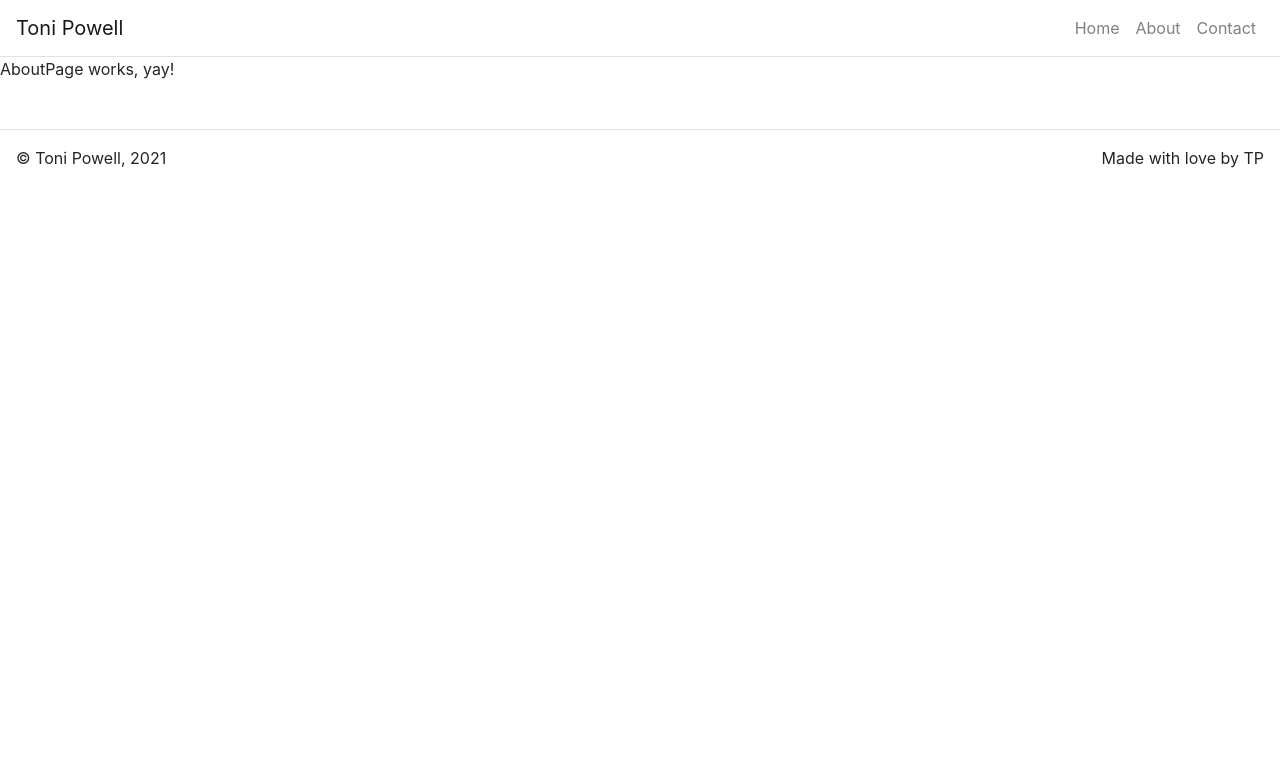
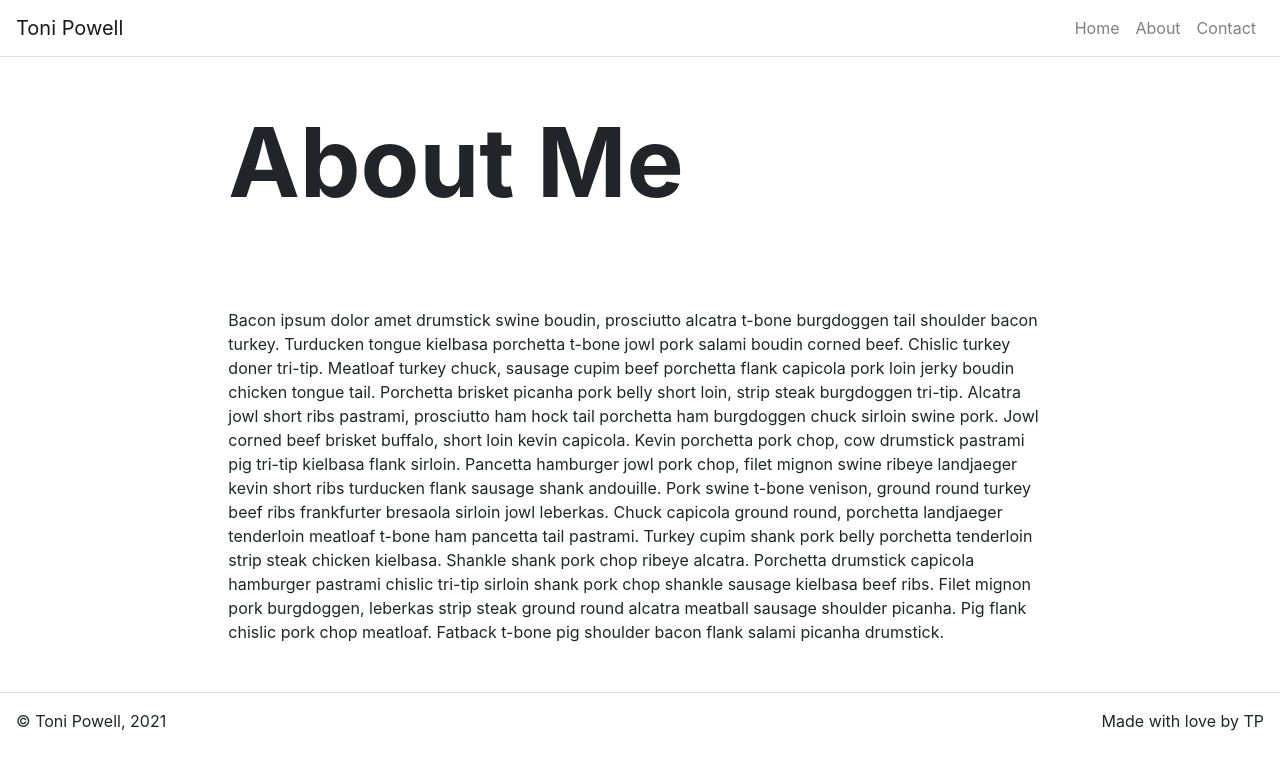
Before and after one commit to tonipow3ll/tonipow3ll.github.io, a React (Create React App) app in the folder portfolio/: page /about in a window 1280 px wide. Shown: the top 768 px of the page. Built offline with nearby package versions, Linux system fonts and the light colour scheme.

Commit message:
about page with bacon info

```diff
--- a/portfolio/package.json
+++ b/portfolio/package.json
@@ -6,6 +6,7 @@
     "@testing-library/jest-dom": "^5.11.10",
     "@testing-library/react": "^11.2.6",
     "@testing-library/user-event": "^12.8.3",
+    "axios": "^0.21.1",
     "bootstrap": "^4.6.0",
     "react": "^17.0.2",
     "react-bootstrap": "^1.5.2",
--- /dev/null
+++ b/portfolio/src/components/Content.js
@@ -0,0 +1,19 @@
+import React from 'react';
+import Container from 'react-bootstrap/Container'
+import Row from 'react-bootstrap/Row'
+import Col from 'react-bootstrap/Col'
+
+function Content(props) {
+
+    return (
+        <Container fluid={true}>
+            <Row className="justify-content-center">
+                <Col md={8}>
+                    {props.children}
+                </Col>
+            </Row>
+        </Container>
+    );
+}
+
+export default Content
--- a/portfolio/src/pages/AboutPage.js
+++ b/portfolio/src/pages/AboutPage.js
@@ -1,9 +1,20 @@
 import React from 'react';
+import Content from '../components/Content';
+import Hero from '../components/Hero'
 
 function AboutPage(props) {
 
     return(
-        <p>AboutPage works, yay!</p>
+       <div>
+           <Hero title={props.title} />
+           <Content>
+           Bacon ipsum dolor amet drumstick swine boudin, prosciutto alcatra t-bone burgdoggen tail shoulder bacon turkey. Turducken tongue kielbasa porchetta t-bone jowl pork salami boudin corned beef. Chislic turkey doner tri-tip. Meatloaf turkey chuck, sausage cupim beef porchetta flank capicola pork loin jerky boudin chicken tongue tail. Porchetta brisket picanha pork belly short loin, strip steak burgdoggen tri-tip. Alcatra jowl short ribs pastrami, prosciutto ham hock tail porchetta ham burgdoggen chuck sirloin swine pork. Jowl corned beef brisket buffalo, short loin kevin capicola.
+
+Kevin porchetta pork chop, cow drumstick pastrami pig tri-tip kielbasa flank sirloin. Pancetta hamburger jowl pork chop, filet mignon swine ribeye landjaeger kevin short ribs turducken flank sausage shank andouille. Pork swine t-bone venison, ground round turkey beef ribs frankfurter bresaola sirloin jowl leberkas. Chuck capicola ground round, porchetta landjaeger tenderloin meatloaf t-bone ham pancetta tail pastrami.
+
+Turkey cupim shank pork belly porchetta tenderloin strip steak chicken kielbasa. Shankle shank pork chop ribeye alcatra. Porchetta drumstick capicola hamburger pastrami chislic tri-tip sirloin shank pork chop shankle sausage kielbasa beef ribs. Filet mignon pork burgdoggen, leberkas strip steak ground round alcatra meatball sausage shoulder picanha. Pig flank chislic pork chop meatloaf. Fatback t-bone pig shoulder bacon flank salami picanha drumstick.
+           </Content>
+       </div>
     );
 }
 
```
Also changed, not shown: 1 other file (tests, documents, lock files or other folders).
